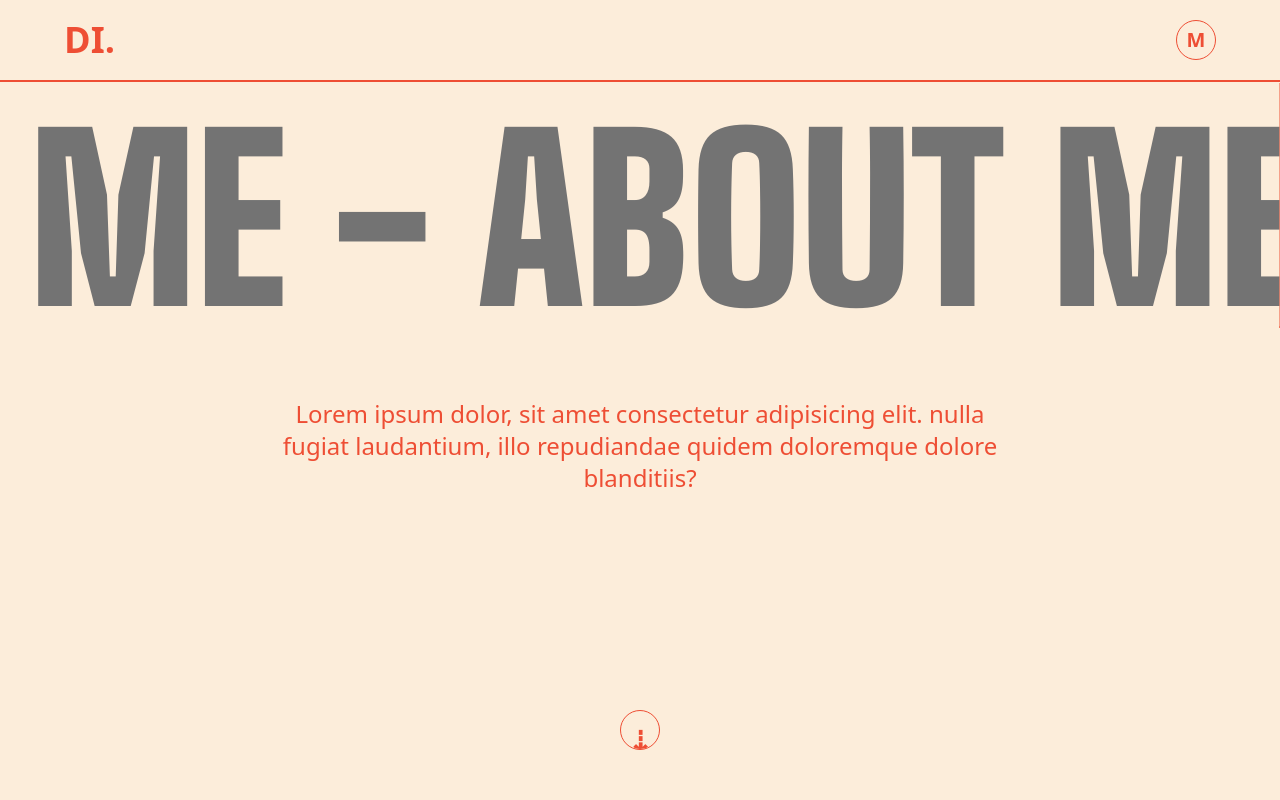
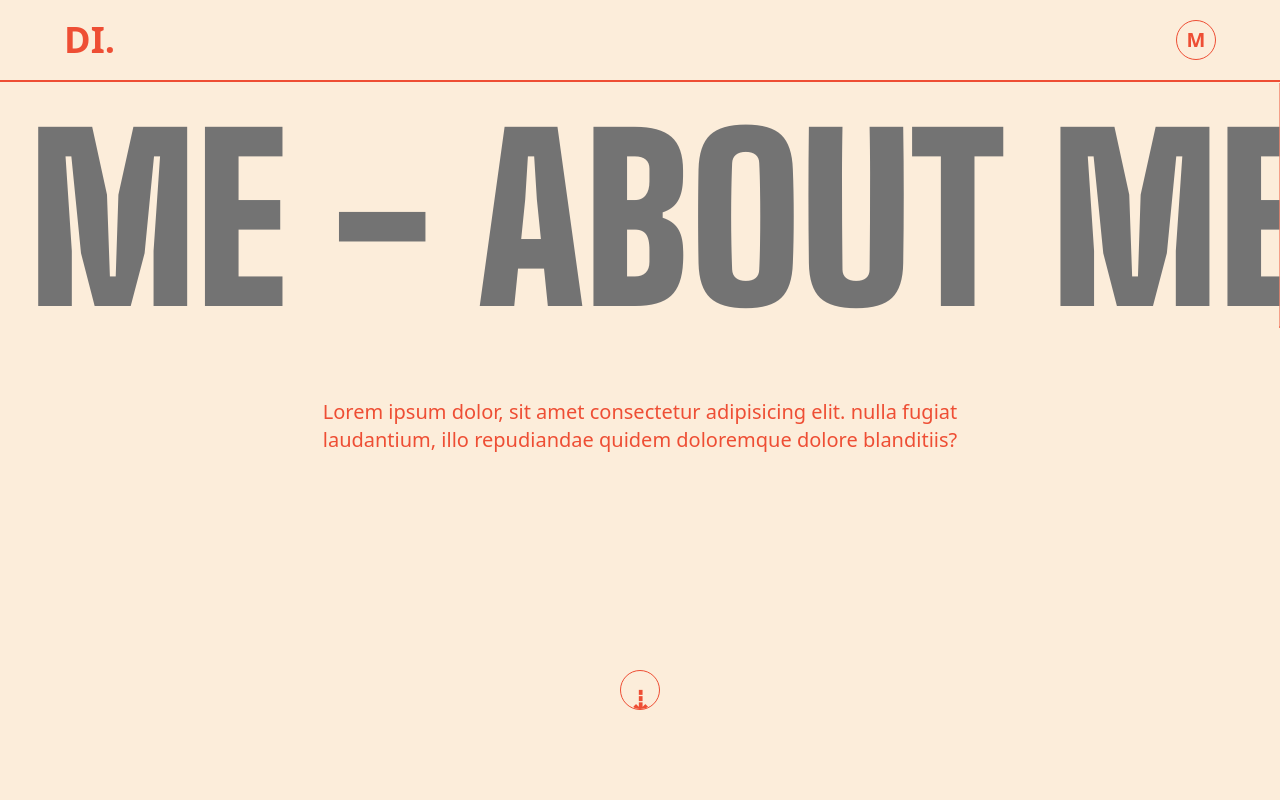
Before and after one commit to vibe-coder/david-irinyemi-portfolio-main, a Next.js app in the folder david-irinyemi-portfolio/david-irinyemi-portfolio/: page /about in a window 1280 px wide. Shown: the top 800 px of the page. Built offline with nearby package versions, Linux system fonts and the light colour scheme.

Commit message:
Reduced description text size

```diff
--- a/david-irinyemi-portfolio/david-irinyemi-portfolio/src/app/about/page.jsx
+++ b/david-irinyemi-portfolio/david-irinyemi-portfolio/src/app/about/page.jsx
@@ -13,8 +13,8 @@ const About = () => {
         </div>
       </div>
 
-      <div className="text-burnt-orange px-8 font-sans font-normal text-center md:text-2xl flex justify-center">
-        <p className="md:w-[85%] lg:w-[60%]">Lorem ipsum dolor, sit amet consectetur adipisicing elit. nulla fugiat laudantium, illo repudiandae quidem doloremque dolore blanditiis?</p>
+      <div className="text-burnt-orange px-8 font-sans font-normal text-center flex justify-center">
+        <p className="md:w-[85%] lg:w-[60%] md:text-2xl lg:text-xl">Lorem ipsum dolor, sit amet consectetur adipisicing elit. nulla fugiat laudantium, illo repudiandae quidem doloremque dolore blanditiis?</p>
       </div>
 
       <div id='scroll-down-div' className='font px-8 flex flex-col justify-between items-center mt-10 lg:mt-52'>
```
